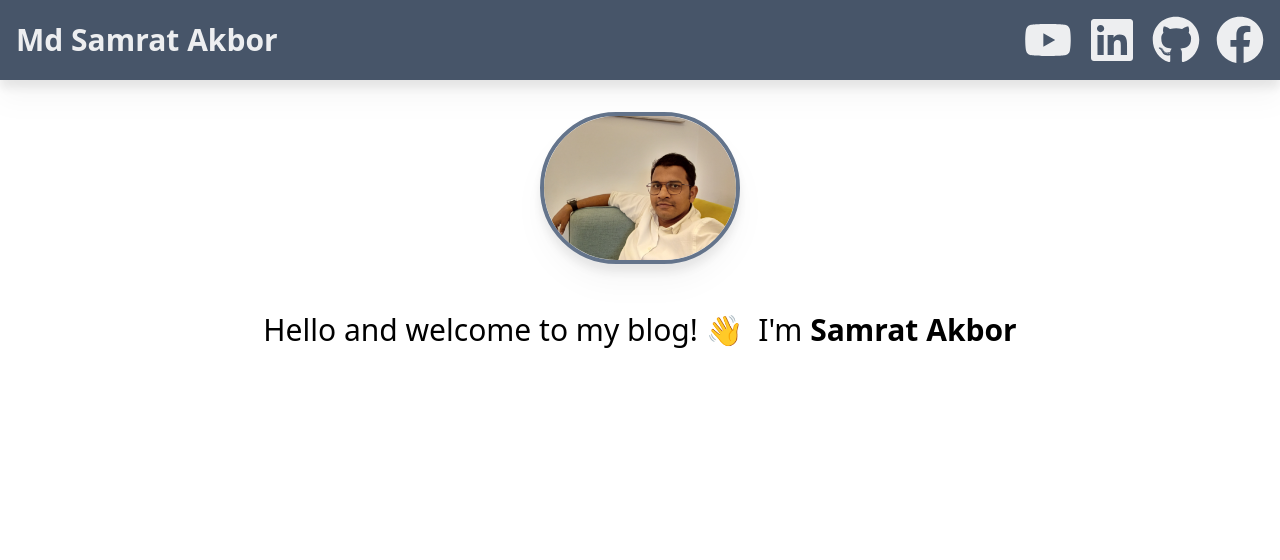
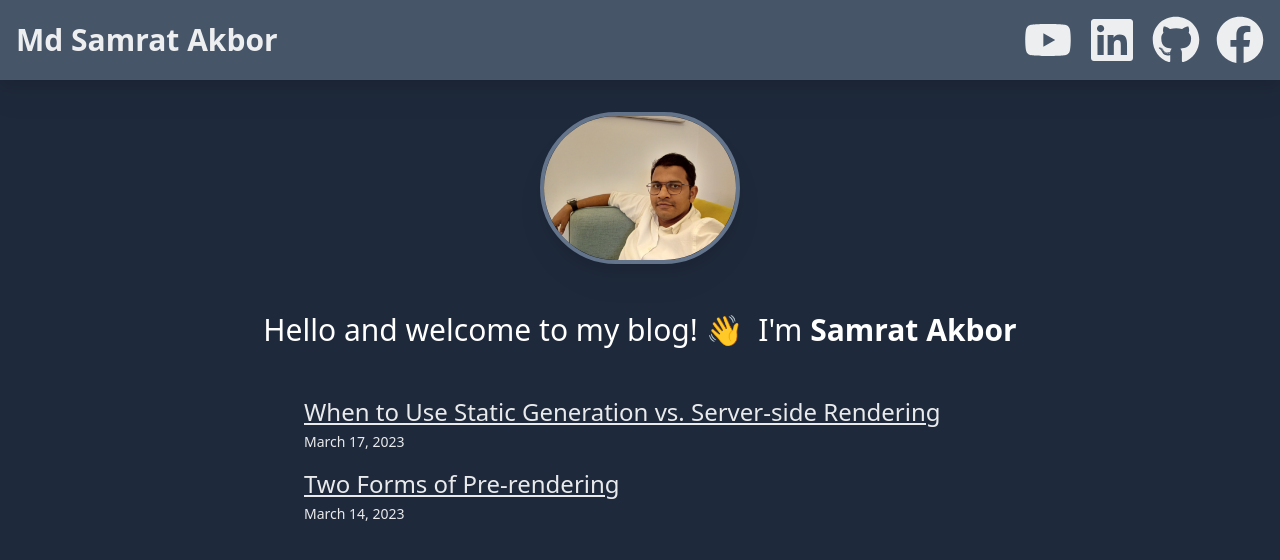
Before and after one commit to Mdsomratakbor/Blog-Website, a Next.js app: page / in a window 1280 px wide. Shown: the top 560 px of the page. Built offline with nearby package versions, Linux system fonts and the light colour scheme.

Commit message:
post page implement

```diff
--- /dev/null
+++ b/blogposts/pre-rendering.md
@@ -0,0 +1,11 @@
+---
+title: 'Two Forms of Pre-rendering'
+date: '2023-03-14'
+---
+
+Next.js has two forms of pre-rendering: **Static Generation** and **Server-side Rendering**. The difference is in **when** it generates the HTML for a page.
+
+- **Static Generation** is the pre-rendering method that generates the HTML at **build time**. The pre-rendered HTML is then _reused_ on each request.
+- **Server-side Rendering** is the pre-rendering method that generates the HTML on **each request**.
+
+Importantly, Next.js lets you **choose** which pre-rendering form to use for each page. You can create a "hybrid" Next.js app by using Static Generation for most pages and using Server-side Rendering for others.
--- /dev/null
+++ b/blogposts/ssg-ssr.md
@@ -0,0 +1,19 @@
+---
+title: 'When to Use Static Generation vs. Server-side Rendering'
+date: '2023-03-17'
+---
+
+We recommend using **Static Generation** (with and without data) whenever possible because your page can be built once and served by CDN, which makes it much faster than having a server render the page on every request.
+
+You can use Static Generation for many types of pages, including:
+
+- Marketing pages
+- Blog posts
+- E-commerce product listings
+- Help and documentation
+
+You should ask yourself: "Can I pre-render this page **ahead** of a user's request?" If the answer is yes, then you should choose Static Generation.
+
+On the other hand, Static Generation is **not** a good idea if you cannot pre-render a page ahead of a user's request. Maybe your page shows frequently updated data, and the page content changes on every request.
+
+In that case, you can use **Server-Side Rendering**. It will be slower, but the pre-rendered page will always be up-to-date. Or you can skip pre-rendering and use client-side JavaScript to populate data.
--- /dev/null
+++ b/src/app/components/ListItem.tsx
@@ -0,0 +1,18 @@
+import React from 'react'
+import getFormattedDate from '../lib/getFormattedDate'
+import Link from 'next/link'
+type Props = {
+    post:BlogPost
+}
+
+export default function ListItem({post}: Props) {
+  const {id, title, date, contentHtml} = post
+  const formattedDate = getFormattedDate(date)
+    return (
+      <li className="mt-4 text-2xl text-white/90">
+      <Link className="underline hover:text-black/70 hover:text-white" href={`/posts/${id}`}>{title}</Link>
+      <br />
+      <p className="text-sm mt-1">{formattedDate}</p>
+  </li>
+  )
+}
--- /dev/null
+++ b/src/app/components/Posts.tsx
@@ -0,0 +1,19 @@
+import React from 'react'
+import { getSortedPostsData } from '../lib/Post'
+import ListItem from './ListItem'
+
+export default function Posts() {
+    const posts = getSortedPostsData()
+  return (
+    <section className='mt-6 mx-auto max-w-2xl'>
+        <h2 className='text-4xl font-bold text-white'></h2>
+        <ul className='w-full'>
+            {posts.map(post =>
+                <ListItem key={post.id} post={post}/>
+            )
+
+            }
+        </ul>
+    </section>
+  )
+}
--- a/src/app/layout.tsx
+++ b/src/app/layout.tsx
@@ -7,8 +7,8 @@
 const inter = Inter({ subsets: ['latin'] })
 
 export const metadata: Metadata = {
-  title: 'Create Next App',
-  description: 'Generated by create next app',
+  title: 'Samrat Blog',
+  description: 'Create By Samrat',
 }
 
 export default function RootLayout({
@@ -18,7 +18,7 @@
 }) {
   return (
     <html lang="en">
-      <body className="dark:bg-slate-800">
+      <body className="bg-slate-800">
         <Navbar />
         <MyProfilePic />
         {children}
--- /dev/null
+++ b/src/app/lib/Post.ts
@@ -0,0 +1,59 @@
+import fs from 'fs'
+import path from 'path'
+import matter from 'gray-matter'
+import { remark } from 'remark'
+import html from 'remark-html'
+
+const postsDirectory = path.join(process.cwd(), 'blogposts')
+
+export function getSortedPostsData() {
+    // Get file names under /posts
+    const fileNames = fs.readdirSync(postsDirectory);
+    const allPostsData = fileNames.map((fileName) => {
+        // Remove ".md" from file name to get id
+        const id = fileName.replace(/\.md$/, '');
+
+        // Read markdown file as string
+        const fullPath = path.join(postsDirectory, fileName);
+        const fileContents = fs.readFileSync(fullPath, 'utf8');
+
+        // Use gray-matter to parse the post metadata section
+        const matterResult = matter(fileContents);
+
+        const blogPost: BlogPost = {
+            id,
+            title: matterResult.data.title,
+            date: matterResult.data.date,
+            contentHtml:''
+        }
+
+        // Combine the data with the id
+        return blogPost
+    });
+    // Sort posts by date
+    return allPostsData.sort((a, b) => a.date < b.date ? 1 : -1);
+}
+
+export async function getPostData(id: string) {
+    const fullPath = path.join(postsDirectory, `${id}.md`);
+    const fileContents = fs.readFileSync(fullPath, 'utf8');
+
+    // Use gray-matter to parse the post metadata section
+    const matterResult = matter(fileContents);
+
+    const processedContent = await remark()
+        .use(html)
+        .process(matterResult.content);
+
+    const contentHtml = processedContent.toString();
+
+    const blogPostWithHTML: BlogPost & { contentHtml: string } = {
+        id,
+        title: matterResult.data.title,
+        date: matterResult.data.date,
+        contentHtml,
+    }
+
+    // Combine the data with the id
+    return blogPostWithHTML
+}
--- /dev/null
+++ b/src/app/lib/getFormattedDate.tsx
@@ -0,0 +1,3 @@
+export default function getFormattedDate(dateString:string):string{
+    return Intl.DateTimeFormat('en-US', { dateStyle: 'long' }).format(new Date(dateString))
+}
--- a/src/app/page.tsx
+++ b/src/app/page.tsx
@@ -1,13 +1,15 @@
+import Posts from './components/Posts'
 import './globals.css'
 export default function Home() {
   return (
     <main className="px-6 mx-auto">
-      <p className="mt-12 mb-12 text-3xl text-center dark:text-white">
+      <p className="mt-12 mb-12 text-3xl text-center text-white">
       Hello and welcome to my blog! 👋 &nbsp;
       <span className="whitespace-nowrap">
         I'm <span className="font-bold">Samrat Akbor</span>
       </span>
       </p>
+      <Posts/>
     </main>
   )
 }
--- /dev/null
+++ b/src/app/posts/[postId]/not-found.tsx
@@ -0,0 +1,5 @@
+export default function NotFound(){
+    return (
+        <h1> The requested post does not exist.</h1>
+    )
+}
--- /dev/null
+++ b/src/app/posts/page.tsx
@@ -0,0 +1,57 @@
+import getFormattedDate from "../lib/getFormattedDate"
+import { getSortedPostsData, getPostData } from "../lib/Post"
+import { notFound } from "next/navigation"
+import Link from "next/link"
+
+export function generateStaticParams() {
+    const posts = getSortedPostsData()
+
+    return posts.map((post) => ({
+        postId: post.id
+    }))
+}
+
+export function generateMetadata({ params }: { params: { postId: string } }) {
+
+    const posts = getSortedPostsData()
+    const { postId } = params
+
+    const post = posts.find(post => post.id === postId)
+
+    if (!post) {
+        return {
+            title: 'Post Not Found'
+        }
+    }
+
+    return {
+        title: post.title,
+    }
+}
+
+export default async function Post({ params }: { params: { postId: string } }) {
+
+    const posts = getSortedPostsData()
+    const { postId } = params
+
+    if (!posts.find(post => post.id === postId)) notFound()
+
+    const { title, date, contentHtml } = await getPostData(postId)
+
+    const pubDate = getFormattedDate(date)
+
+    return (
+        <main className="px-6 prose prose-xl prose-slate dark:prose-invert mx-auto">
+            <h1 className="text-3xl mt-4 mb-0">{title}</h1>
+            <p className="mt-0">
+                {pubDate}
+            </p>
+            <article>
+                <section dangerouslySetInnerHTML={{ __html: contentHtml }} />
+                <p>
+                    <Link href="/">← Back to home</Link>
+                </p>
+            </article>
+        </main>
+    )
+}
--- /dev/null
+++ b/src/app/types/BlogPost.ts
@@ -0,0 +1,6 @@
+interface BlogPost{
+    id:string,
+    title:string,
+    date: string,
+    contentHtml?:string
+}
```
Also changed, not shown: package.json (+6 -1 lines), 1 other file (tests, documents, lock files or other folders).
